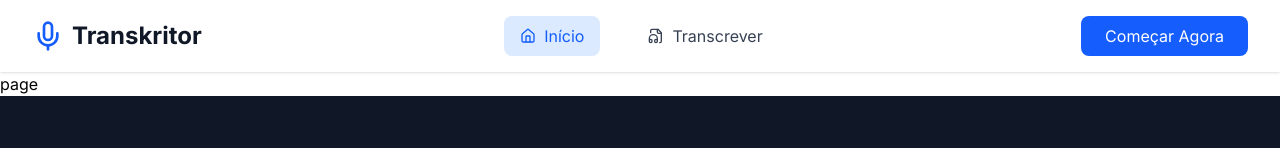
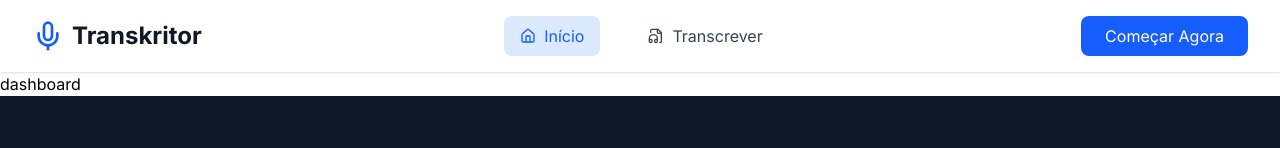
Before and after one commit to Eduardozsw/transcricao-mvp, a Next.js app in the folder frontend/: page /dashboard in a window 1280 px wide. Shown: the top 148 px of the page. Built offline with nearby package versions, Linux system fonts and the light colour scheme; no server answers.

Commit message:
dashboard

```diff
--- a/frontend/src/app/(private)/dashboard/page.tsx
+++ b/frontend/src/app/(private)/dashboard/page.tsx
@@ -1,6 +1,8 @@
 
 export default function page() {
   return (
-    <div>page</div>
+    <div>
+      dashboard
+    </div>
   )
 }
```
